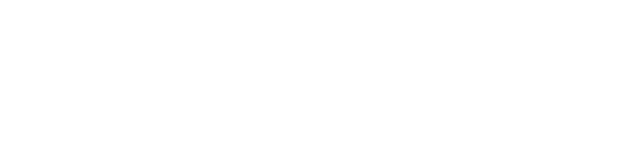
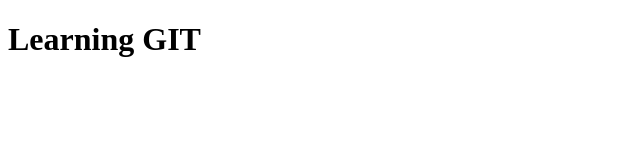
Before and after one commit to tanvirce12/first-website, a plain HTML site: page index.html in a window 1280 px wide. Shown: the whole page, without its empty margins (0-640 px from the left). Drawn offline with Linux system fonts and the light colour scheme.

Commit message:
Learning Git

```diff
--- a/index.html
+++ b/index.html
@@ -7,6 +7,6 @@
     <title>Document</title>
 </head>
 <body>
-
+    <h1>Learning GIT</h1>
 </body>
 </html>
```
